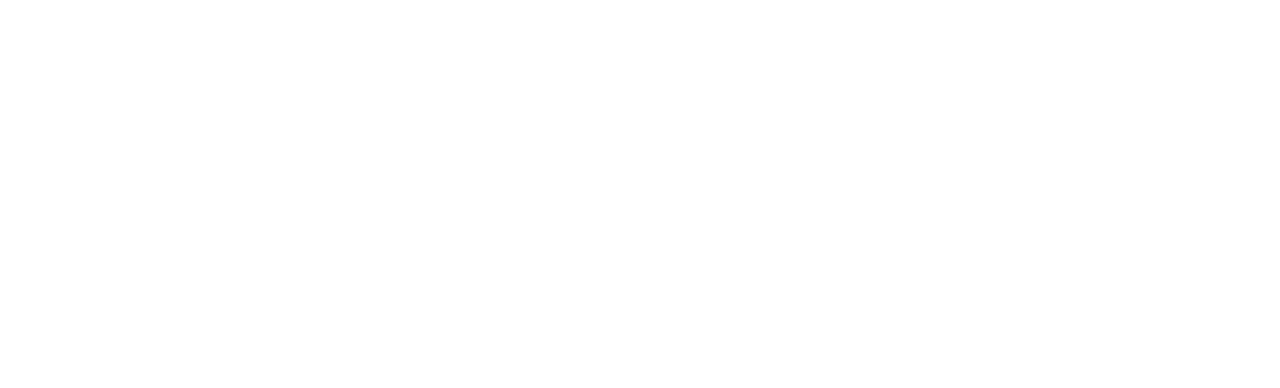
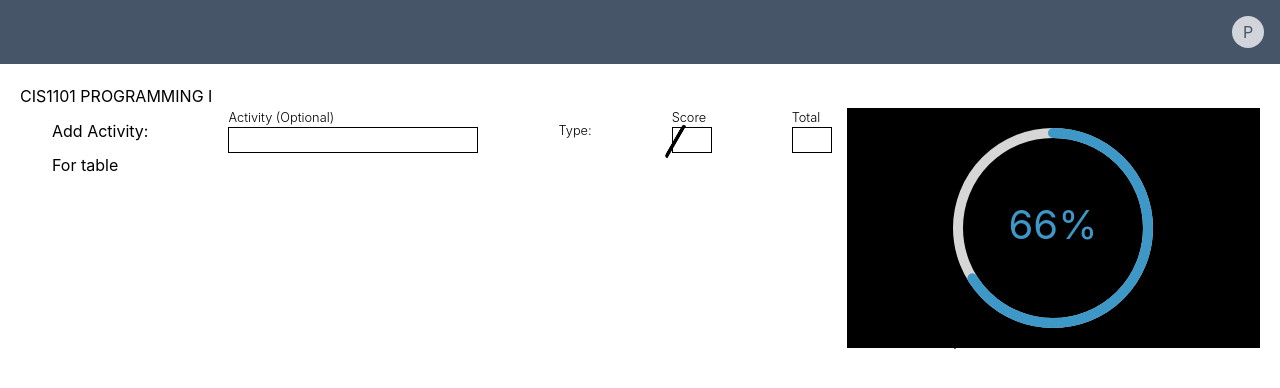
Before and after one commit to KeeeeEf/GradeGuru, a React (Create React App) app in the folder client/: page /course in a window 1280 px wide. Before the commit this address had no page. Shown: the top 388 px of the page. Built offline with nearby package versions, Linux system fonts and the light colour scheme.

Commit message:
course page

```diff
--- a/client/src/App.js
+++ b/client/src/App.js
@@ -3,14 +3,18 @@
 import Home from './pages/Home';
 import UserLogin from './pages/Login';
 import UserRegister from './pages/Register';
+import Course from './pages/Course';
 
 const App = () => {
   return (
     <Router>
       <Routes>
-        <Route path="/" element={<Home />} />
+        {/*login and registration */}
         <Route path="/login" element={<UserLogin />} />
         <Route path="/register" element={<UserRegister />} />
+
+        <Route path="/" element={<Home />} />
+        <Route path='/course' element={<Course/>}/>
       </Routes>
     </Router>
   );
--- /dev/null
+++ b/client/src/pages/Course.js
@@ -0,0 +1,61 @@
+import {FormEvent, useEffect, useState} from 'react';
+import DropDown from 'react-dropdown'
+import { CircularProgressbar } from 'react-circular-progressbar';
+import "react-circular-progressbar/dist/styles.css";
+import NavBar from '../components/Navbar'
+
+const Course = () =>{
+
+    const [activity, setActivity] = useState('');
+    const [type, setType] = useState('');
+    const [score, setScore] = useState('');
+    const [total, setTotal] = useState('');
+
+    const Title = "CIS1101 PROGRAMMING I"
+    const percentage = 66;
+    const options = ["quiz", "assignment", "project"]
+
+    return(
+        <div className=''>
+            <NavBar/>
+            <div className='p-5'>
+            <div>
+                <h1>{Title}</h1>
+            </div>
+            <div className='grid grid-cols-3'>
+                <div className='ml-[2rem] flex flex-col col-span-2'>
+                <div className='flex items-center gap-[5rem] relative'>
+                    <h2>Add Activity: </h2>
+                    <div className='flex flex-col '>
+                        <label className='font-light xs:max-sm:text-[0.4em] xl:max-2xl:text-[0.8em]'>Activity (Optional)</label>
+                        <input type="text" className='border border-solid border-black'value={activity} onChange={(e) =>{setActivity(e.target.value)}}/>
+                    </div>
+                    <div className='flex flex-col'>
+                        <label className='font-light xs:max-sm:text-[0.4em] xl:max-2xl:text-[0.8em]'>Type: </label>
+                    </div>
+                    <div className='flex flex-col'>
+                        <label className='font-light xs:max-sm:text-[0.4em] xl:max-2xl:text-[0.8em]'>Score</label>
+                        <input type="text" className='w-[2.5rem] border border-solid border-black' value={score} onChange={(e) =>{setScore(e.target.value)}}/>
+                    </div>
+                    <div className="w-[2.4rem] h-16 border-t-[4px] rounded border-solid border-black transform rotate-[-60deg] absolute left-[39.4rem] top-[1rem]"></div>
+                    <div className='flex flex-col'>
+                        <label className='font-light xs:max-sm:text-[0.4em] xl:max-2xl:text-[0.8em]'>Total</label>
+                        <input type="text" className='w-[2.5rem] border border-solid border-black' value={total} onChange={(e) =>{setTotal(e.target.value)}}/>
+                    </div>
+                </div>
+                    <div>
+                        For table
+                    </div>
+                </div>
+                <div className='flex justify-center items-center w-[100%] bg-black p-5'>
+                    <div className='w-[200px] h-[200px]'>
+                    <CircularProgressbar value={percentage} text={`${percentage}%`} strokeWidth={5}/>;
+                    </div>
+                </div>
+            </div>
+            </div>
+        </div>
+    )
+}
+
+export default Course
--- /dev/null
+++ b/package.json
@@ -0,0 +1,6 @@
+{
+  "dependencies": {
+    "react-circular-progressbar": "^2.1.0",
+    "react-dropdown": "^1.11.0"
+  }
+}
```
Also changed, not shown: 1 other file (tests, documents, lock files or other folders).
